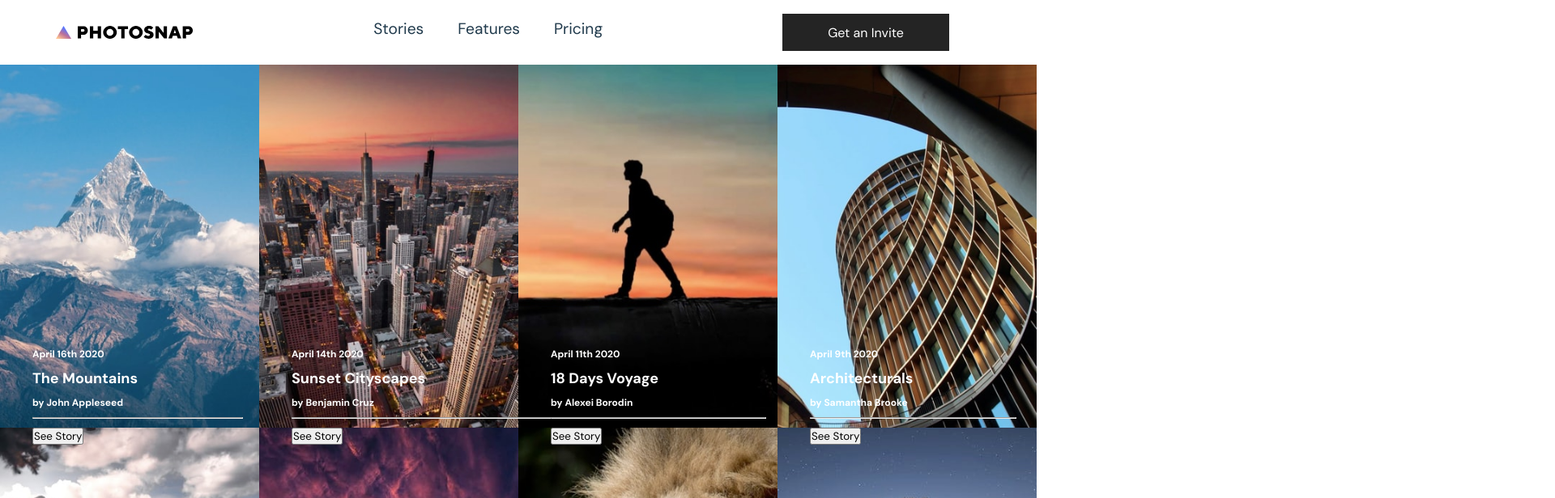
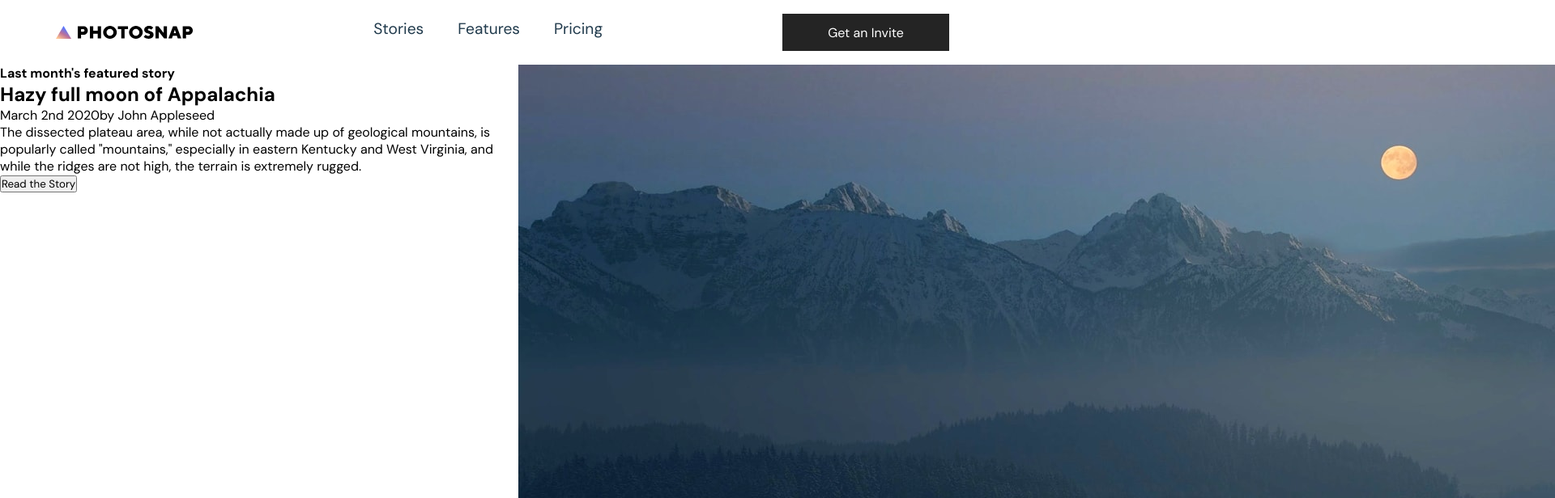
Before and after one commit to clf94-dev/photosnap-react, a React (Create React App) app: page /stories in a window 1280 px wide. Shown: the top 616 px of the page at 81% size, 1920 px wide, since content can reach past the window. Built offline with nearby package versions, Linux system fonts and the light colour scheme.

Commit message:
Top section Stories page added

```diff
--- /dev/null
+++ b/src/components/TopStory.jsx
@@ -0,0 +1,34 @@
+import React from 'react'
+import {Grid} from '@material-ui/core'
+
+import TopStoryIMG from '../images/stories/desktop/moon-of-appalacia.jpg'
+
+function TopStory() {
+    return (
+        <div>
+            <Grid container direction='row' className='topStory-cont'>
+                <Grid item md={6} xs={12} className='text-col'>
+                    <h4 className='intro-p'>Last month's featured story</h4>
+                    <h2>Hazy full moon of Appalachia</h2>
+                    <Grid container direction='row'>
+                        <p>
+                            March 2nd 2020</p>
+                        <p className='author-p'>by John Appleseed</p>
+                    </Grid>
+                    <p>
+                        The dissected plateau area, while not actually made up of geological mountains,
+                        is popularly called "mountains," especially in eastern Kentucky and West
+                        Virginia, and while the ridges are not high, the terrain is extremely rugged.
+                    </p>
+                    <button>Read the Story</button>
+
+                </Grid>
+                <Grid item md={6} xs={12} className='img-col'>
+                    <img src={TopStoryIMG} alt="moon of appalacia"/>
+                </Grid>
+            </Grid>
+        </div>
+    )
+}
+
+export default TopStory
--- a/src/components/pages/Stories.jsx
+++ b/src/components/pages/Stories.jsx
@@ -1,9 +1,11 @@
 import React from 'react'
 import StoriesCards from '../StoriesCards'
+import TopStory from '../TopStory'
 
 function Stories() {
     return (
         <div>
+            <TopStory/>
             <StoriesCards />
         </div>
     )
```
